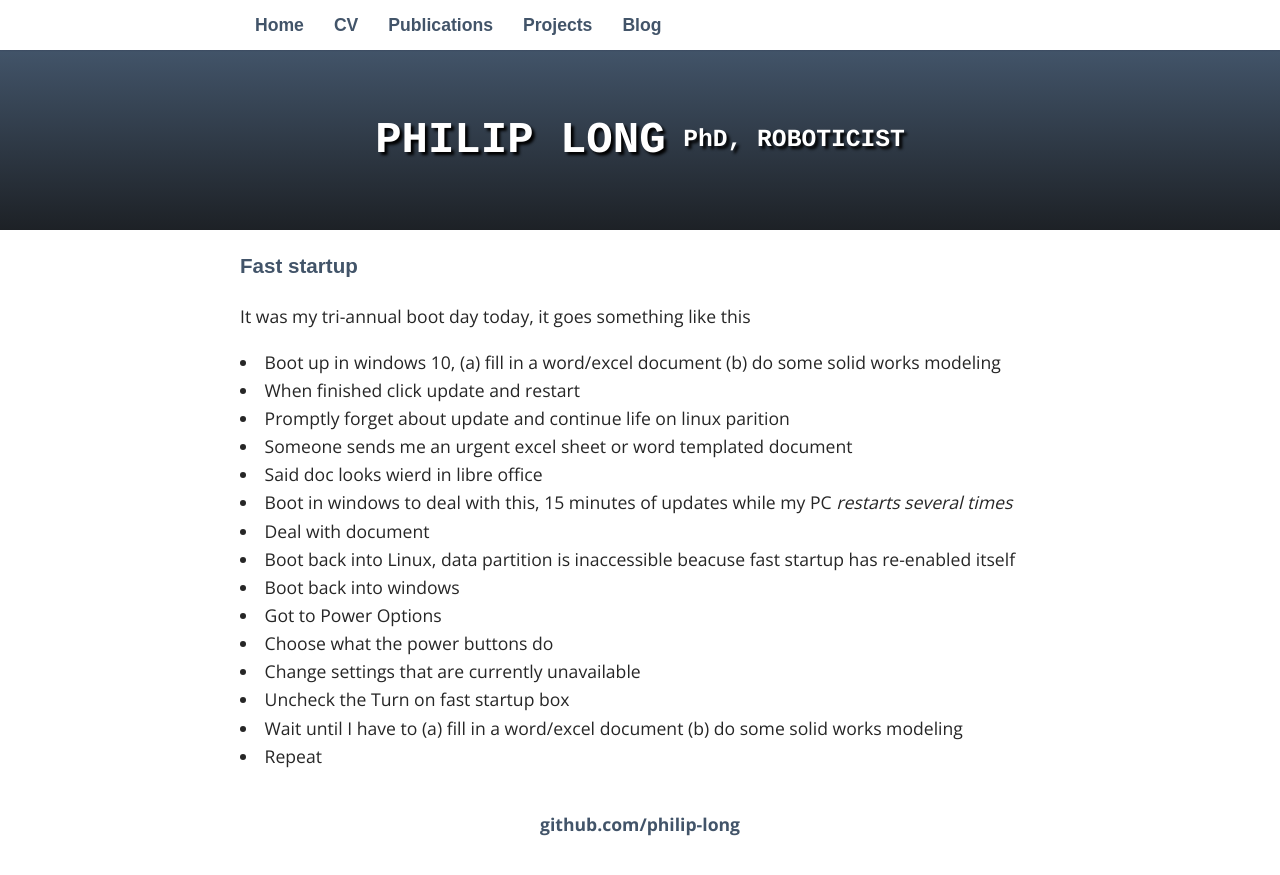
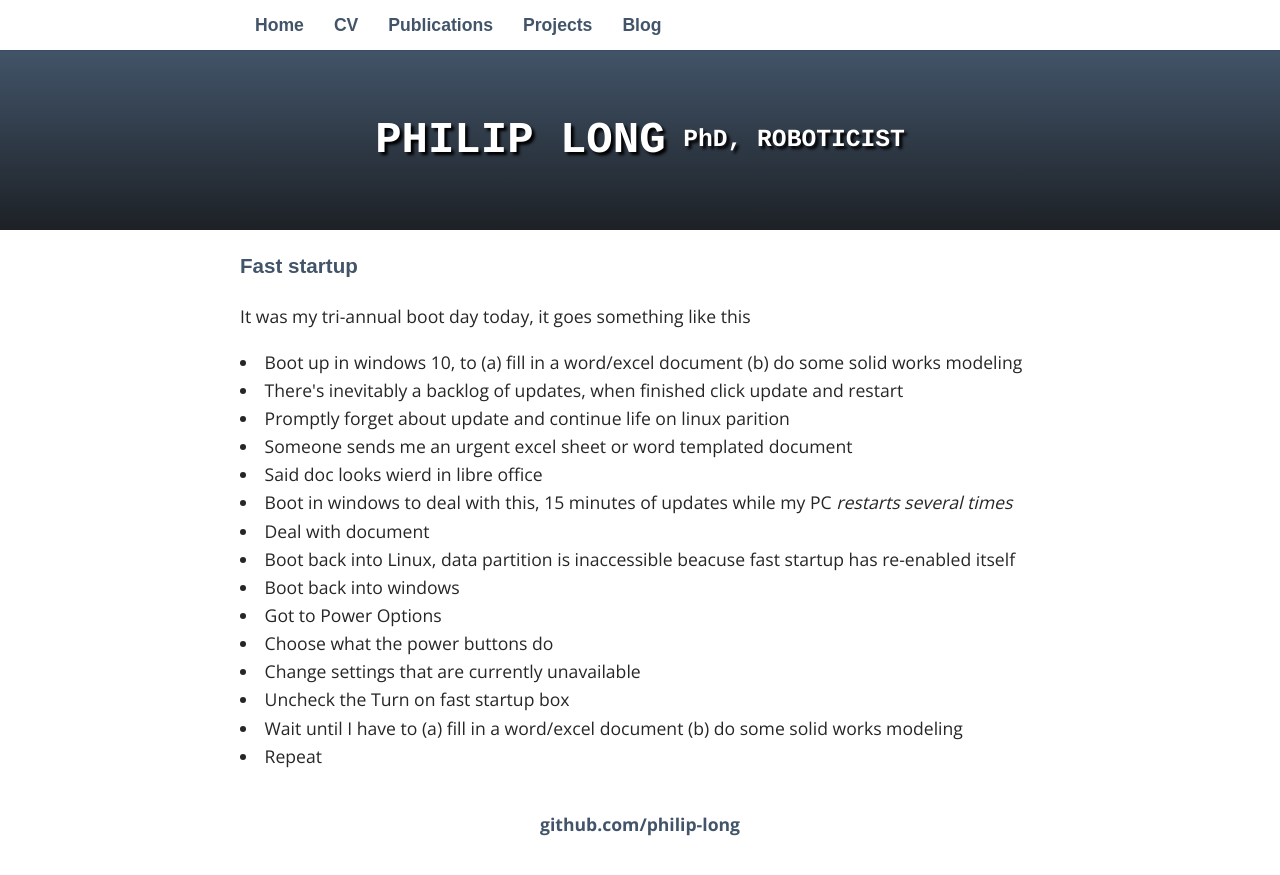
Before and after one commit to philip-long/philip-long.github.io, a Jekyll site: the page built from _posts/2018-07-18-fast_startup.md, in a window 1280 px wide. Shown: the top 875 px of the page. Built offline with Jekyll 4.4.1, drawn with Linux system fonts in a browser that asks for light colours; nearby versions of some CDN libraries; some web fonts are replaced; library files that are not in the unit come from our copies.

Commit message:
Update 2018-07-18-fast_startup.md

```diff
--- a/_posts/2018-07-18-fast_startup.md
+++ b/_posts/2018-07-18-fast_startup.md
@@ -11,8 +11,8 @@ category: [ Linux, Windows,dual-boot]
 It was my tri-annual boot day today, it goes something like this
 </p>
 
-<li> Boot up in windows 10, (a) fill in a word/excel document (b) do some solid works modeling</li>
-<li> When finished click update and restart</li>
+<li> Boot up in windows 10, to (a) fill in a word/excel document (b) do some solid works modeling</li>
+<li> There's inevitably a backlog of updates, when finished click update and restart</li>
 <li> Promptly forget about update and continue life on linux parition</li>
 <li> Someone sends me an urgent excel sheet or word templated document</li>
 <li> Said doc looks wierd in libre office </li>
```
